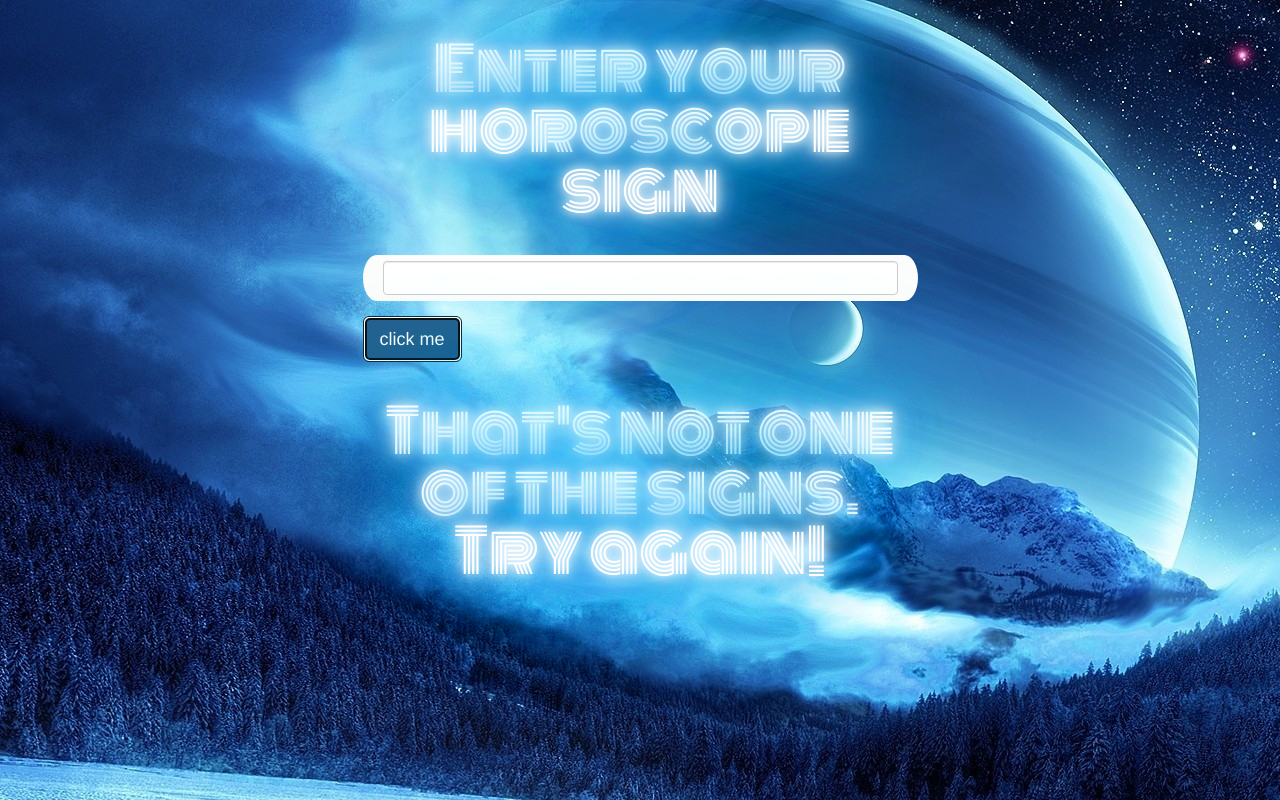
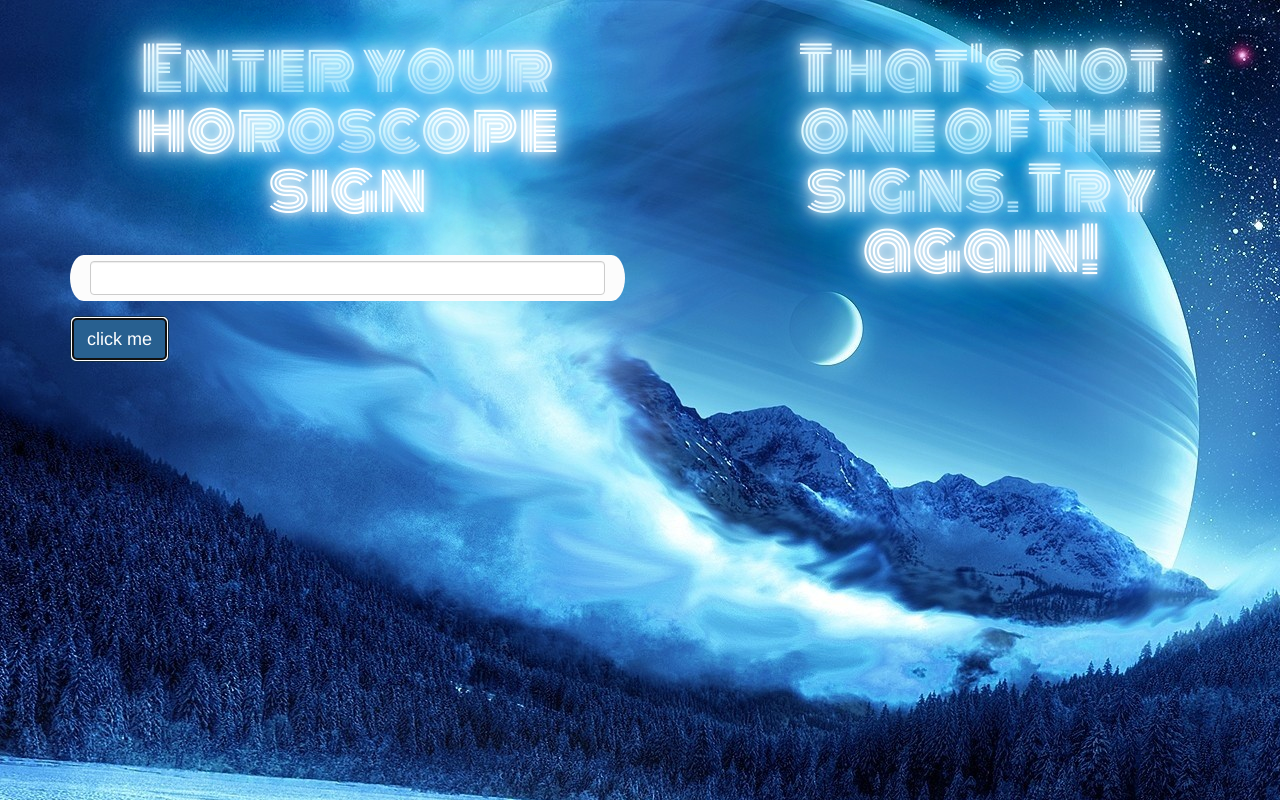
Before and after one commit to KooZuKi/horosc, a plain HTML site: page index.html in a window 1280 px wide. Both pictures are taken after a click on the button "click me". Drawn offline with nearby package versions, Linux system fonts and the light colour scheme; a web font is replaced by a local one.

Commit message:
adding images

```diff
--- a/index.html
+++ b/index.html
@@ -10,7 +10,7 @@
 <body>
     <div class="container">
         <div class="row">
-            <div class="col-xs-6 col-xs-offset-3">
+            <div class="col-xs-6">
                 <form>
                     <div class="form-group">
                         <h1>Enter your horoscope sign</h1>
@@ -23,11 +23,11 @@
                         <button type="button" onclick="horoscope()" class="btn btn-primary btn-lg">click me</button>
                     </div>
                 </form>
-                <div>
-                    <h1 id="yourSign"></h1><img id="icon" src>
-                </div>
-                <div id="yourHoroscope"></div>
             </div>
+            <div class="col-xs-5 col-xs-offset-1">
+                <h1 id="yourSign"></h1><a id="refer" href target="_blank"><img id="icon" src></a>
+            </div>
+            <div id="yourHoroscope"></div>
         </div>
     </div>
 
--- a/js/main.js
+++ b/js/main.js
@@ -1,61 +1,75 @@
 var zodiac = [
 	{
-		sign: "aquarius"
+		sign: "aquarius",
+		fortune: "",
+		image: "img/aquarius.jpg",
+		a: "http://aquarius.bateleur.eu/"
 	},
 	{
 		sign: "aries",
 		fortune: "",
-		image: ""
+		image: "img/aries.jpg",
+		a: "http://aries.bateleur.eu/"
 	},
 	{
 		sign: "cancer",
 		fortune: "",
-		image: ""
+		image: "img/cancer.jpg",
+		a: "http://cancer.bateleur.eu/"
 	},
 	{
 		sign: "capricorn",
 		fortune: "",
-		image: ""
+		image: "img/capricorn.jpg",
+		a: "http://capricorn.bateleur.eu/"
 	},
 	{
 		sign: "gemini",
 		fortune: "",
-		image: ""
+		image: "img/gemini.jpg",
+		a: "http://gemini.bateleur.eu/"
 	},
 	{
 		sign: "leo",
 		fortune: "",
-		image: ""
+		image: "img/leo.jpg",
+		a: "http://leo.bateleur.eu/"
 	},
 	{
 		sign: "libra",
 		fortune: "",
-		image: ""
+		image: "img/libra.jpg",
+		a: "http://libra.bateleur.eu/"
 	},
 	{
 		sign: "pisces",
 		fortune: "",
-		image: ""
+		image: "img/pisces.jpg",
+		a: "http://pisces.bateleur.eu/"
 	},
 	{
 		sign: "sagittarius",
 		fortune: "",
-		image: ""
+		image: "img/sagittarius.jpg",
+		a: "http://sagittarius.bateleur.eu/"
 	},
 	{
 		sign: "scorpio",
 		fortune: "",
-		image: ""
+		image: "img/scorpio.jpg",
+		a: "http://scorpio.bateleur.eu/"
 	},
 	{
 		sign: "taurus",
 		fortune: "",
-		image: ""
+		image: "img/taurus.jpg",
+		a: "http://taurus.bateleur.eu/"
 	},
 	{
 		sign: "virgo",
 		fortune: "",
-		image: ""
+		image: "img/virgo.jpg",
+		a: "http://virgo.bateleur.eu/"
 	},
 ]
 function horoscope() {
@@ -64,12 +78,15 @@ function horoscope() {
 		if(sign === zodiac[i].sign) {
 			document.getElementById("yourSign").innerHTML = zodiac[i].sign
 			document.getElementById("icon").src = zodiac[i].image
+			document.getElementById("refer").href = zodiac[i].a
 			document.getElementById("yourHoroscope").innerHTML = "you're best attributes are: " + zodiac[i].fortune
 			return
 		} else {
 				document.getElementById("yourSign").innerHTML = "That's not one of the signs. Try again!"
 				document.getElementById("yourHoroscope").innerHTML = ""
+				document.getElementById("refer").href=""
 				document.getElementById("icon").src=""
+
 		}
 
 	}
```
Also changed, not shown: img/aquarius.jpg (added), img/aries.jpg (added), img/cancer.jpg (added), img/capricorn.jpg (added), img/gemini.jpg (added), img/leo.jpg (added), img/libra.jpg (added), img/pisces.jpg (added), img/sagittarius.jpg (added), img/scorpio.jpg (added), img/taurus.jpg (added), img/virgo.jpg (added), 1 other file.
